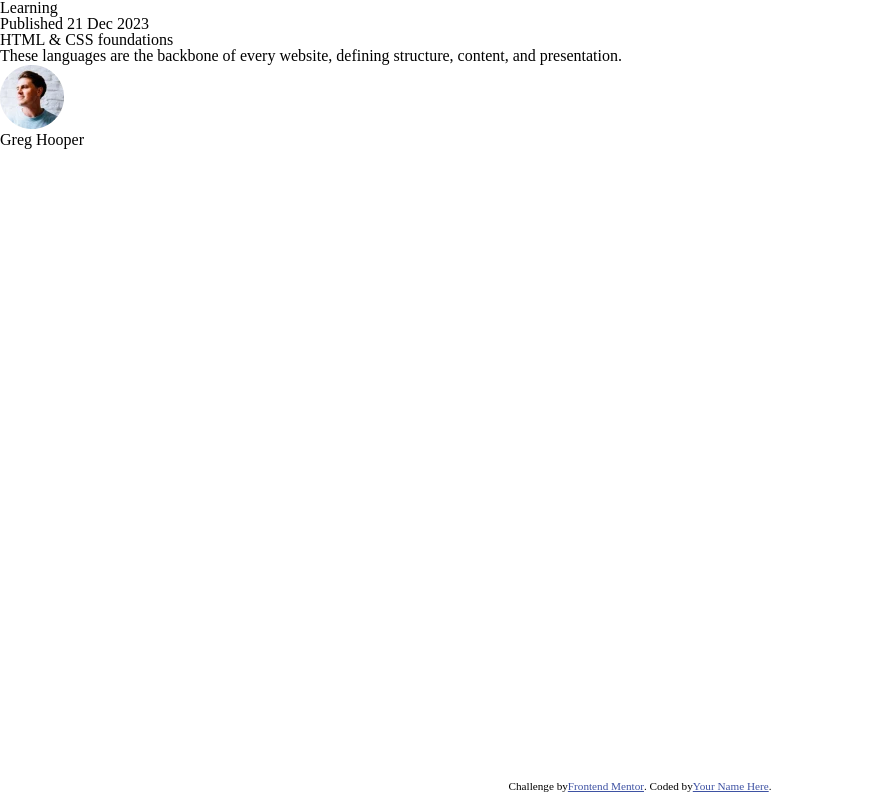
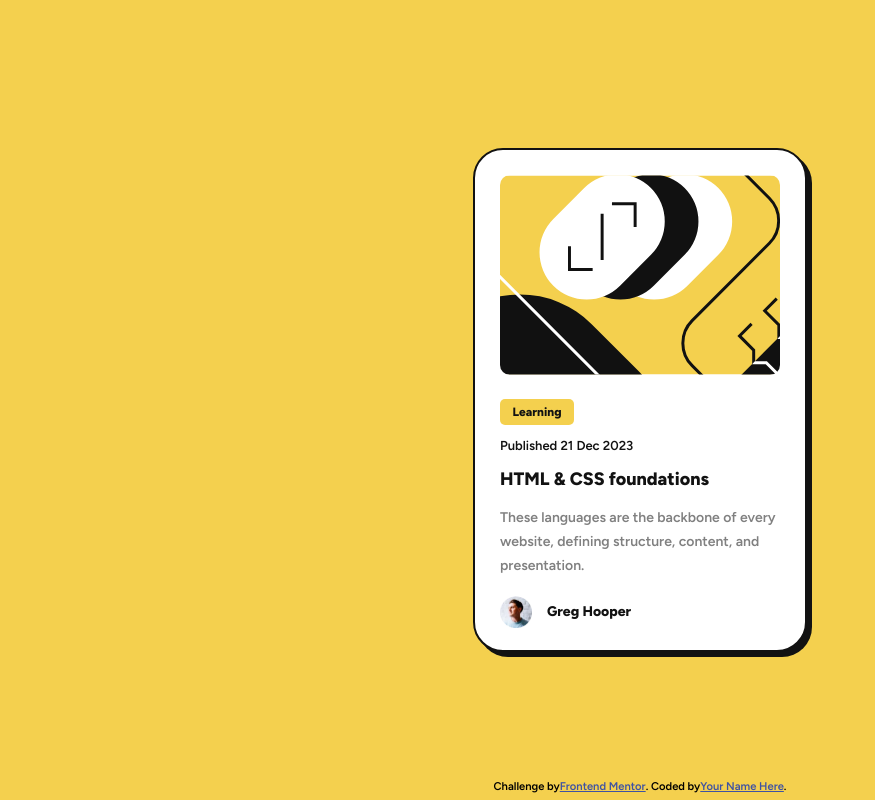
Before and after one commit to eric-suzuki-dev/frontend_mentor_10_challenge, a plain HTML site: page index.html in a window 1280 px wide. Shown: the whole page, without its empty margins (0-875 px from the left). Drawn offline with Linux system fonts and the light colour scheme.

Commit message:
css modificado-02

```diff
--- a/style/main.css
+++ b/style/main.css
@@ -19,6 +19,97 @@
     --color-attribution: 228, 45%, 44%;
 }
 
+/* ------ Principal ------ */
+body{
+    background: var(--yellow);
+    font-size: var(--font-size);
+    font-weight: var(--font-semi);
+    font-family: var(--font-principal);
+    color: var(--black);
+    display: flex;
+    justify-content: center;
+    align-items: center;
+    height: 100vh;
+}
+
+/* ------ Conteúdo ------ */
+
+.container{
+    height: 450px;
+    width: 280px;
+    background: var(--white);
+    padding: 25px;
+    border: 2px solid var(--black);
+    border-radius: 30px;
+    box-shadow: 5px 5px var(--black);
+}
+
+/* ------ Imagem ------ */
+.imagem{
+    background-image: url(../assets/images/illustration-article.svg);
+    width: 100%;
+    height: 200px;
+    background-repeat: no-repeat;
+    background-size: cover;
+    border-radius: 10px;
+    margin-bottom: 24px;
+}
+
+/* ------ Card ------ */
+.card{
+    display: flex;
+    flex-direction: column;
+}
+
+.card h2{
+background: var(--yellow);
+height: 26px;
+width: 74px;
+font-weight: var(--font-extra);
+font-size: 12px;
+display: flex;
+justify-content: center;
+align-items: center;
+border-radius: 5px;
+}
+
+.card span{
+    font-size: 13px;
+    margin-top: 14px;
+}
+
+.card h3{
+    font-size: 18px;
+    font-weight: var(--font-extra);
+    margin-top: 18px;
+}
+
+.card p {
+    color: var(--grey);
+    font-size: 14px;
+    margin-top: 18px;
+    line-height: 24px;
+}
+
+/* ------ Avatar ------ */
+
+.avatar{
+    display: flex;
+    flex-direction: row;
+    align-items: center;
+    margin-top: 18px;
+}
+
+.avatar img{
+    height: 32px;
+    width: 32px;
+}
+
+.avatar p{
+    font-size: 14px;
+    font-weight: var(--font-extra);
+    margin-left: 15px;
+}
 
 /* -------- Attribution -------- */
 .attribution {
```
